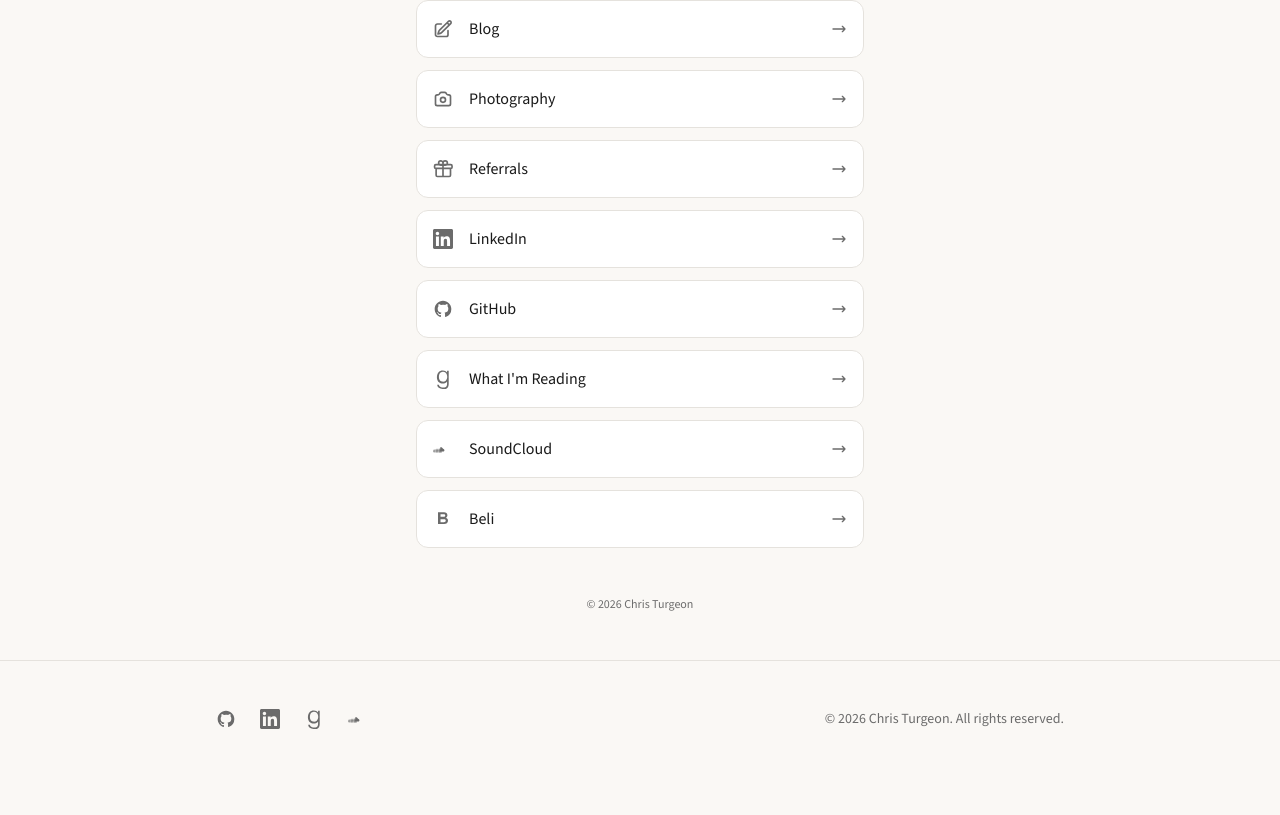
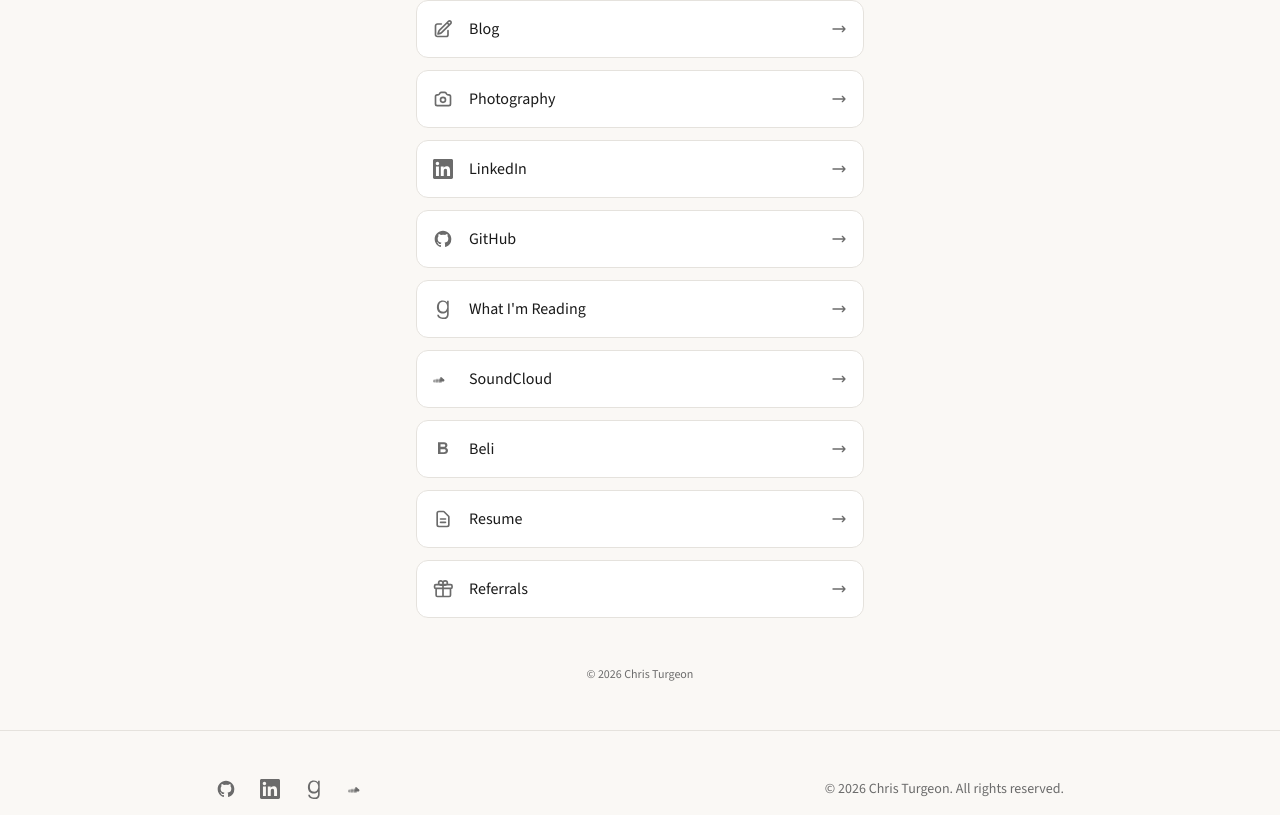
Before and after one commit to christurgeon/Personal-Website, a Next.js app: page /links in a window 1280 px wide. Shown: the part 397-1212 px from the top of the page. Before the commit the page ends 1174 px from the top, so only its background shows below. Built offline with nearby package versions, Linux system fonts and the light colour scheme.

Commit message:
Show Resume in Links Page

```diff
--- a/src/app/links/page.tsx
+++ b/src/app/links/page.tsx
@@ -7,6 +7,7 @@
   GoodreadsIcon,
   SoundCloudIcon,
   EmailIcon,
+  ResumeIcon,
   ArrowRightIcon,
   PencilIcon,
   CameraIcon,
@@ -34,14 +35,6 @@
     description: "View my photo gallery",
     show_description: false,
     icon: CameraIcon,
-    external: false,
-  },
-  {
-    name: "Referrals",
-    href: "/referrals",
-    description: "Services I use and recommend",
-    show_description: false,
-    icon: GiftIcon,
     external: false,
   },
   {
@@ -73,6 +66,22 @@
     href: siteConfig.socials.beli,
     icon: BeliIcon,
     external: true,
+  },
+  {
+    name: "Resume",
+    href: "/chris_turgeon_resume.pdf",
+    description: "Download my resume",
+    show_description: false,
+    icon: ResumeIcon,
+    external: true,
+  },
+  {
+    name: "Referrals",
+    href: "/referrals",
+    description: "Services I use and recommend",
+    show_description: false,
+    icon: GiftIcon,
+    external: false,
   },
 ].filter((link) => link.href);
 
--- a/src/components/Icons.tsx
+++ b/src/components/Icons.tsx
@@ -1,5 +1,17 @@
 interface IconProps {
   className?: string;
+}
+
+export function ResumeIcon({ className }: IconProps) {
+  return (
+    <svg className={className} fill="none" viewBox="0 0 24 24" stroke="currentColor" strokeWidth={2} aria-hidden="true">
+      <path
+        strokeLinecap="round"
+        strokeLinejoin="round"
+        d="M9 12h6m-6 4h6m2 5H7a2 2 0 01-2-2V5a2 2 0 012-2h5.586a1 1 0 01.707.293l5.414 5.414a1 1 0 01.293.707V19a2 2 0 01-2 2z"
+      />
+    </svg>
+  );
 }
 
 export function GitHubIcon({ className }: IconProps) {
```
Also changed, not shown: 1 other file (tests, documents, lock files or other folders).
